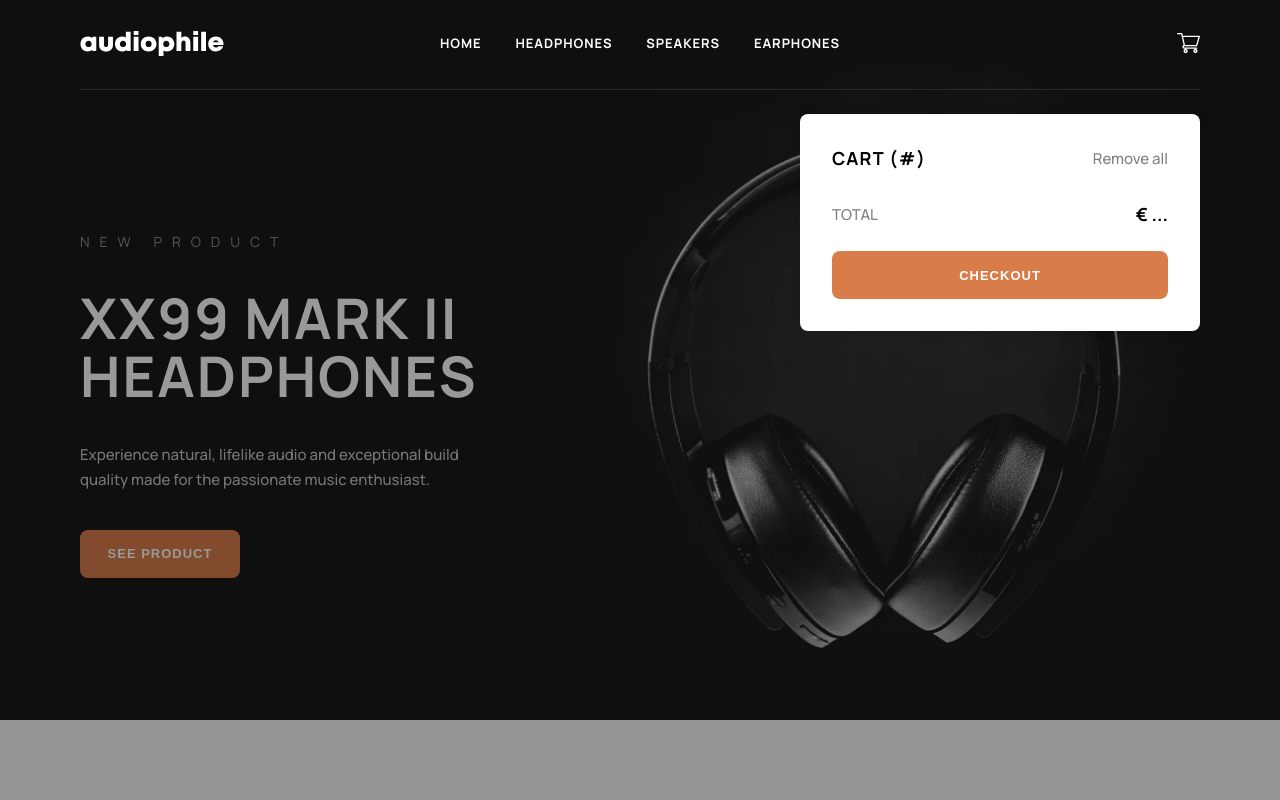
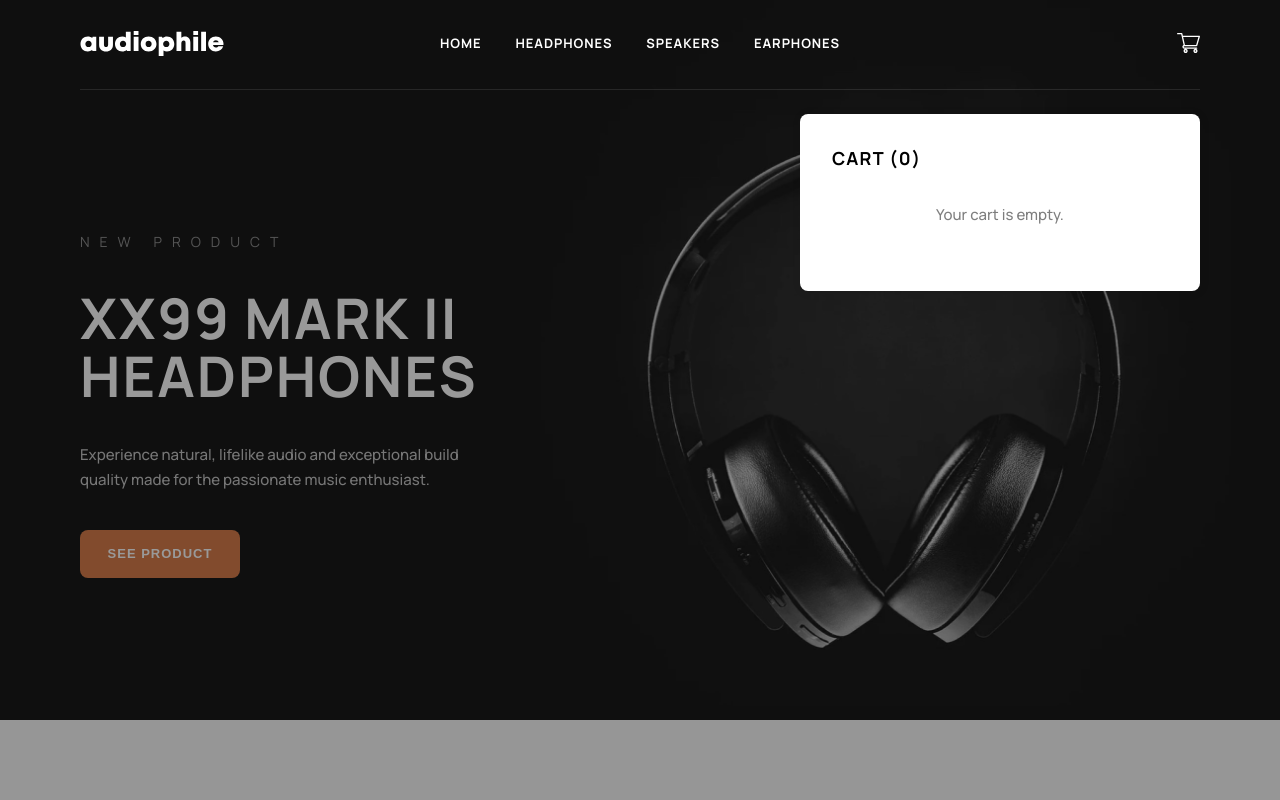
Before and after one commit to KoenvandenBerg/frontendmentor-audiophile-ecommerce-website, a Next.js app: page / in a window 1280 px wide. Both pictures are taken after a click on the button 1188 px from the left and 44 px from the top of the page. Shown: the top 800 px of the page. Built offline with nearby package versions, Linux system fonts and the light colour scheme.

Commit message:
Consume CartContext in Cart

```diff
--- a/src/app/components/Cart.tsx
+++ b/src/app/components/Cart.tsx
@@ -1,13 +1,17 @@
 'use client';
 
-import React, { useState } from 'react';
+import React, { useContext, useState } from 'react';
 import cartStyles from '@/app/styles/Cart.module.css';
 import { createPortal } from 'react-dom';
 import { AnimatePresence, motion } from 'framer-motion';
 import Button from './Button';
 import { ButtonTypes } from '../types/ButtonTypes';
+import { CartContext } from '../contexts/CartContext';
+import { CartActionType } from '../types/CartTypes';
 
 export default function Cart() {
+  const { cartState, dispatch } = useContext(CartContext);
+
   const [menuOpen, setMenuOpen] = useState(false);
 
   const toggleMenu = () => {
@@ -41,9 +45,34 @@ export default function Cart() {
             animate={{ y: 0, opacity: 1 }}
           >
             <div className={cartStyles.textTop}>
-              <h2>Cart (#)</h2>
-              <p>Remove all</p>
+              <h2>Cart ({Object.keys(cartState).length})</h2>
+              {Object.keys(cartState).length !== 0 && (
+                <button
+                  onClick={() =>
+                    dispatch({
+                      type: CartActionType.empty_cart,
+                      productName: '',
+                      productImageUrl: '',
+                      quantity: 0,
+                      price: 0,
+                    })
+                  }
+                >
+                  Remove all
+                </button>
+              )}
             </div>
+            <div className={cartStyles.cartContent}>
+              {' '}
+              {Object.keys(cartState).length === 0 ? (
+                <p>Your cart is empty.</p>
+              ) : (
+                <p>Your cart is not empty.</p>
+              )}
+            </div>
+
+            {Object.keys(cartState).length !== 0 && (
+              <>
                 <div className={cartStyles.textCartTotal}>
                   <h2>Total</h2>
                   <p>€ ...</p>
@@ -53,6 +82,8 @@ export default function Cart() {
                   text="Checkout"
                   onClick={undefined}
                 />
+              </>
+            )}
           </motion.div>
         )}
       </AnimatePresence>
--- a/src/app/styles/Cart.module.css
+++ b/src/app/styles/Cart.module.css
@@ -66,6 +66,18 @@
   text-decoration-line: underline;
 }
 
+.cartContent {
+  color: #000;
+  font-size: 0.9375rem;
+  font-style: normal;
+  font-weight: 500;
+  line-height: 1.5625rem;
+  opacity: 0.5;
+  cursor: pointer;
+  text-align: center;
+  margin-bottom: 2rem;
+}
+
 .textCartTotal {
   display: flex;
   justify-content: space-between;
```
Lines whose indentation alone changed are shown as unchanged.
